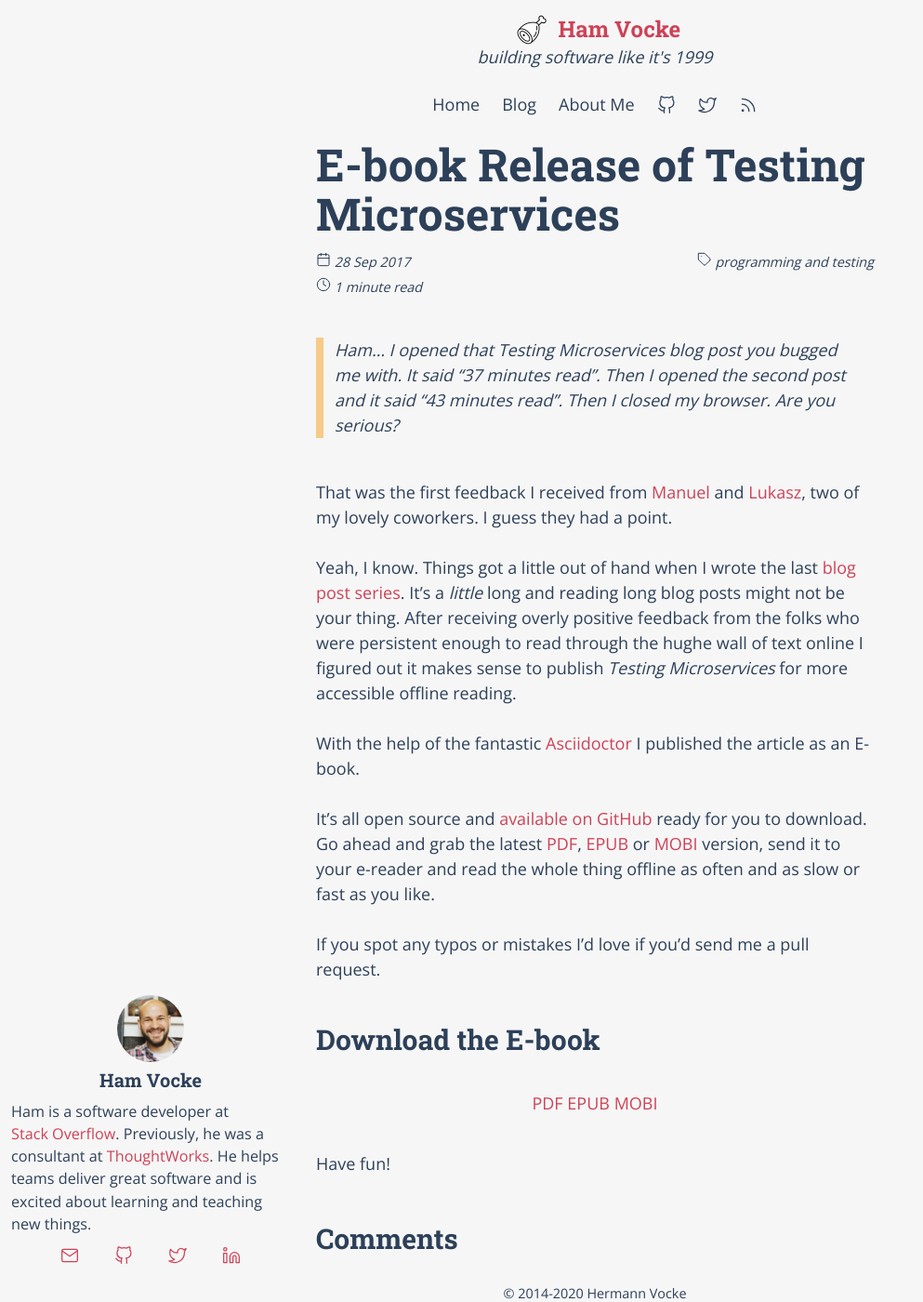
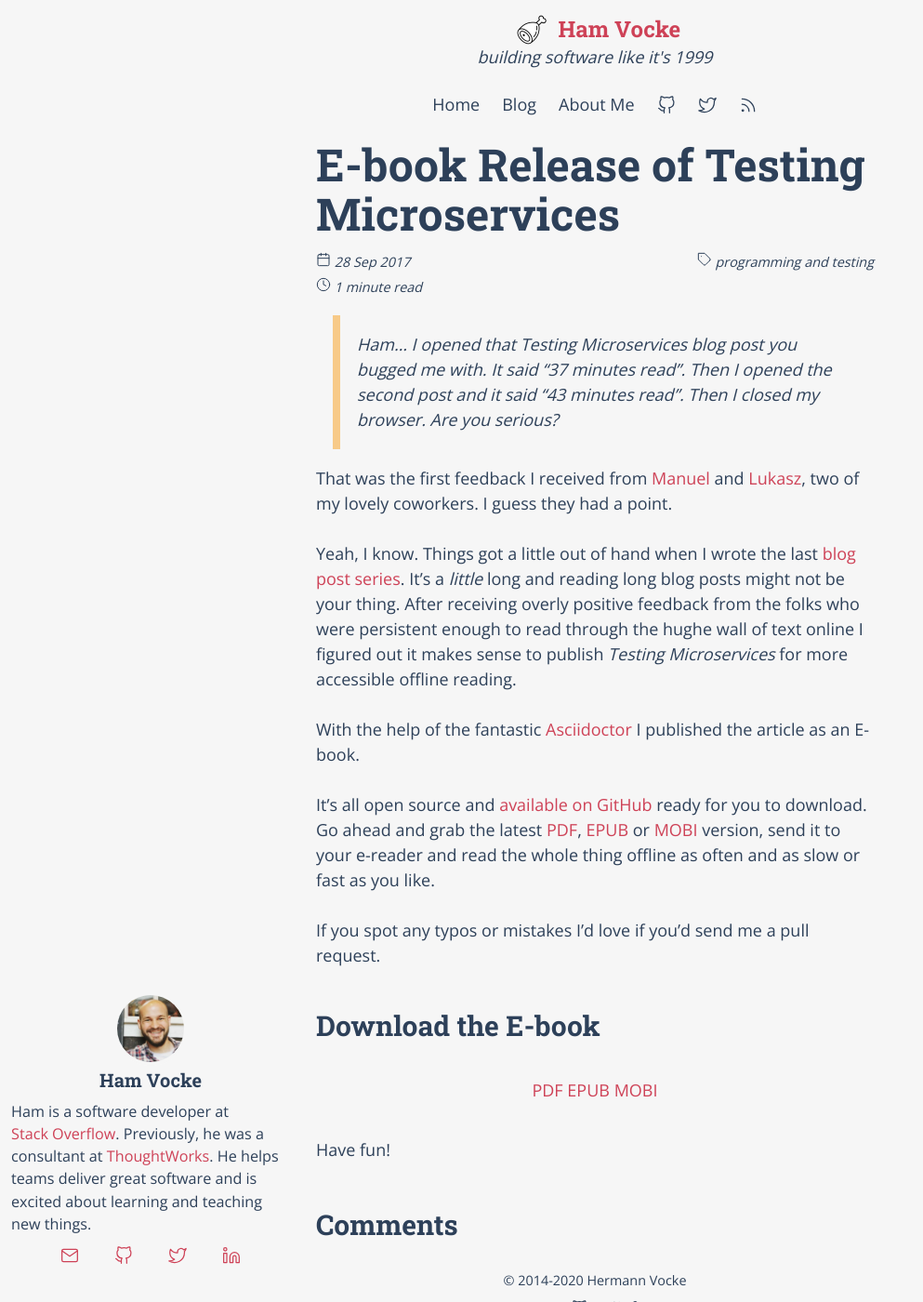
Before and after one commit to hamvocke/hamvocke.github.io, a Jekyll site: the page built from _posts/2017-09-28-ebook-testing-microservices.md, in a window 1280 px wide and 1400 px high. Shown: the whole window at 93% size, without its empty margins (0-993 px from the left). Built offline with Jekyll 4.4.1, drawn with Linux system fonts in a browser that asks for light colours; comment, search, counter and statistics services are not loaded.

Commit message:
tweak blockquote style

```diff
--- a/assets/css/hamvocke.css
+++ b/assets/css/hamvocke.css
@@ -397,11 +397,22 @@ ins {
     text-align: center;
 }
 
-.post div.highlighted, blockquote {
+.post div.highlighted {
     margin: 2.5em 0;
     border-left: 8px solid var(--light-accent);
     padding: 0 12px;
     line-height: 1.5em;
+}
+
+blockquote {
+    line-height: 1.5em;
+    border-left: 8px solid var(--light-accent);
+    padding: 1em;
+    margin: 1em 0 1em 1em;
+}
+
+blockquote p {
+    margin: 0;
 }
 
 .intro {
```
Also changed, not shown: assets/img/uploads/lenny.jpg (added), assets/img/uploads/nature.jpg (added).
